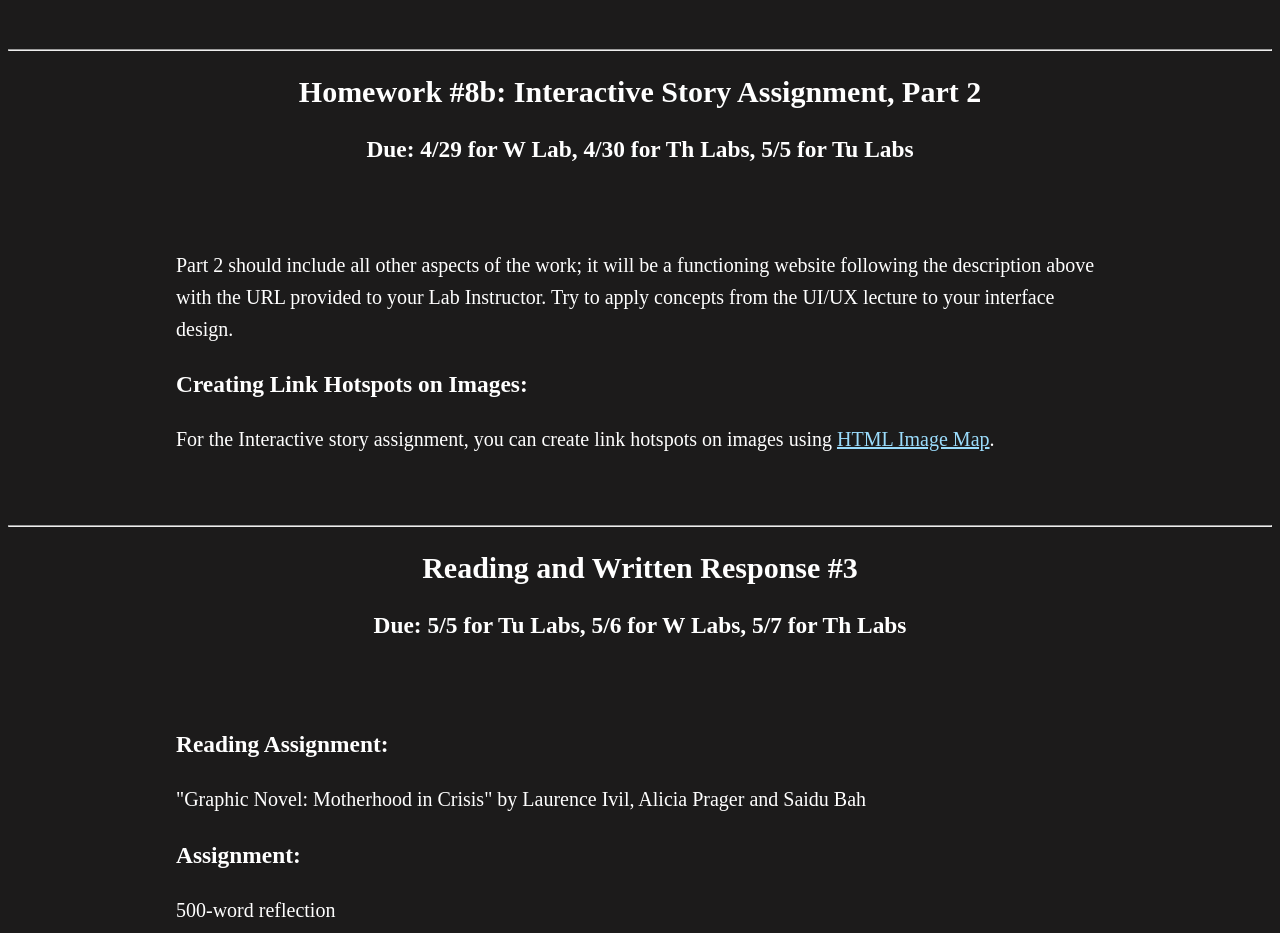
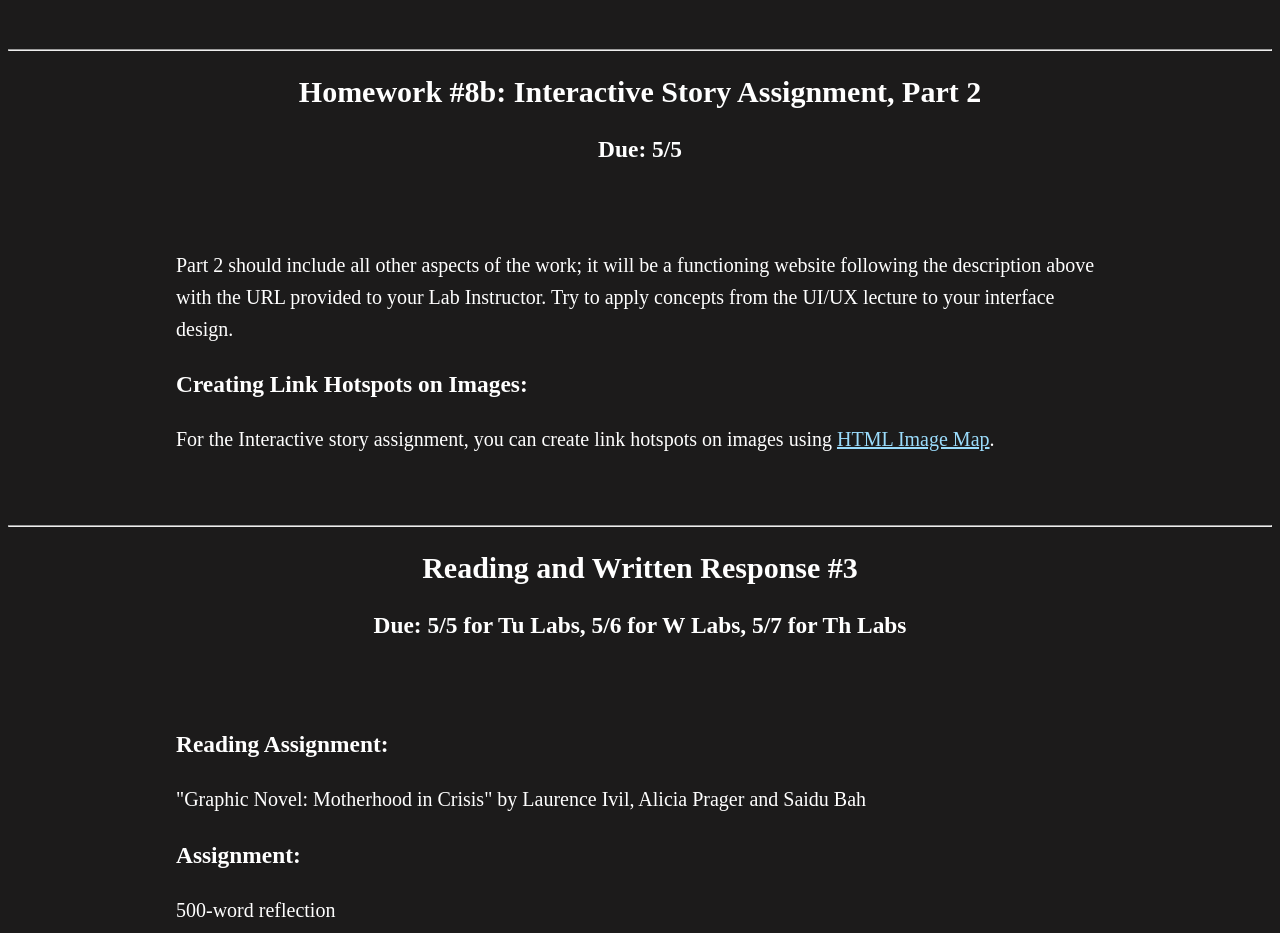
Before and after one commit to GemHell/Visual-Comms, a plain HTML site: page week_11.html in a window 1280 px wide. Shown: the part 1980-2913 px from the top of the page. Drawn offline with Linux system fonts and the light colour scheme.

Commit message:
fixed due dates for homework 8a, removed superfluous info for 8b due date

```diff
--- a/week_11.html
+++ b/week_11.html
@@ -85,7 +85,7 @@
 	<!-- Homework -->
      <div class="container" id="section-title">
         <h2>Homework #8b: Interactive Story Assignment, Part 2</h2>
-        <h3>Due: 4/29 for W Lab, 4/30 for Th Labs, 5/5 for Tu Labs</h3>
+        <h3>Due: 5/5</h3>
      </div>
 
      <div class="container" id="section-body">
```
Also changed, not shown: week_10.html (+1 -1 lines).
